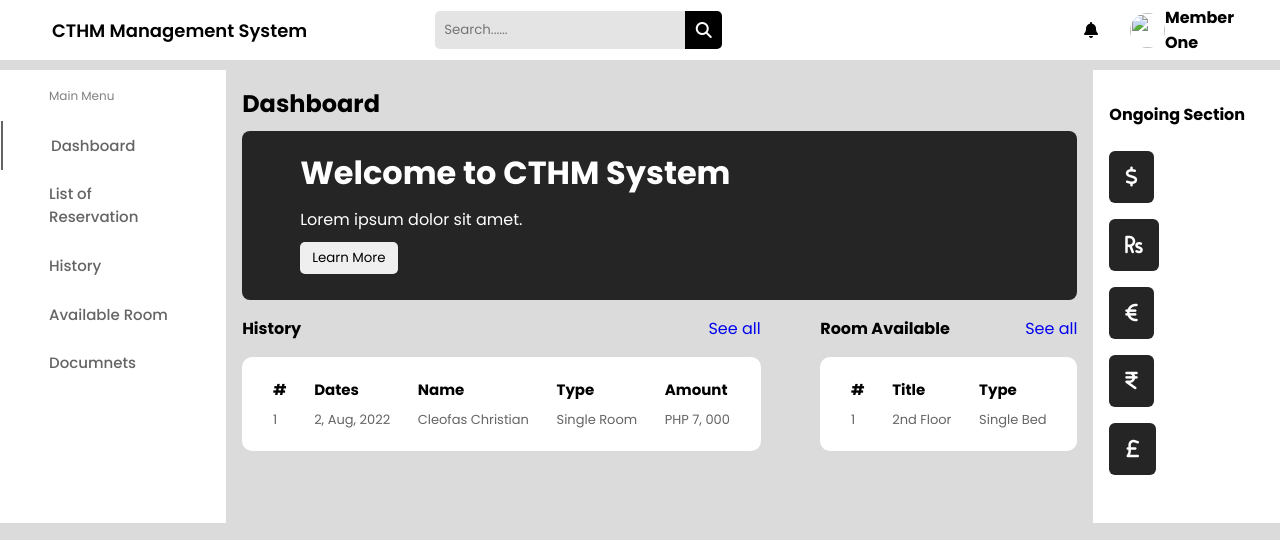
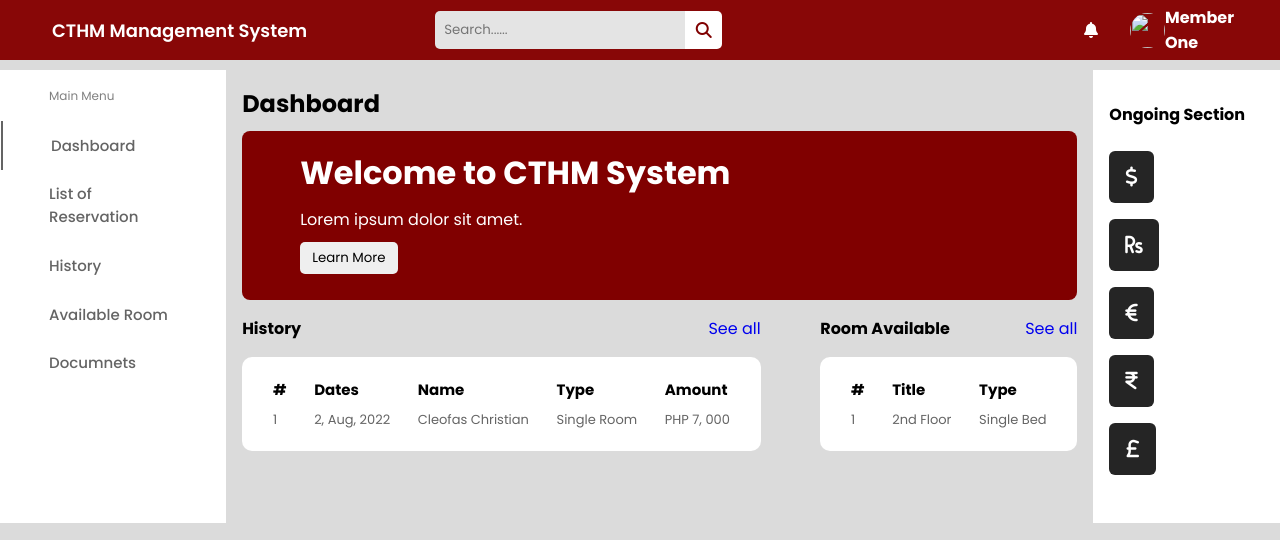
Before and after one commit to chrstncleofas/CTHM-MOCK-HOTEL-SYSTEM, a Django app: page /Dashboard/dashboard/ in a window 1280 px wide. Shown: the top 540 px of the page. Run offline with Django 4.2, Linux system fonts and the light colour scheme.

Commit message:
fix the issue and errors in the system

```diff
--- a/static/css/dashboards.css
+++ b/static/css/dashboards.css
@@ -18,7 +18,10 @@ body{
   justify-content: space-between;
   height: 60px;
   padding: 20px;
-  background: #fff;
+  background: rgb(136, 7, 7);
+}
+.header .logo > a {
+  color: #fff;
 }
 .logo{
   display: flex;
@@ -44,10 +47,13 @@ body{
 .search_box i{
   padding: 0.66rem;
   cursor: pointer;
-  color: #fff;
-  background: #000;
+  color: maroon;
+  background: #fff;
   border-top-right-radius: 5px;
   border-bottom-right-radius: 5px;
+}
+.header-icons h4{
+  color: #fff;
 }
 .header-icons{
   display: flex;
@@ -56,6 +62,7 @@ body{
 .header-icons i{
   margin-right: 2rem;
   cursor: pointer;
+  color: #fff;
 }
 .header-icons .account{
   width: 130px;
@@ -122,7 +129,7 @@ nav{
   margin-top: 10px;
   border-radius: 8px;
   padding: 0.5rem 1rem 1rem 3rem;
-  background: rgb(37, 37, 37);
+  background: maroon;
 }
 .promo_card h1, .promo_card span, button{
   margin: 10px;
```
